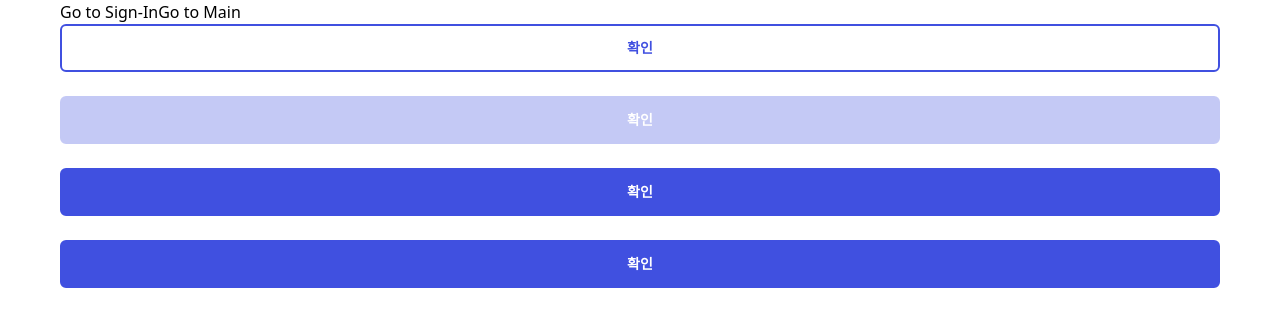
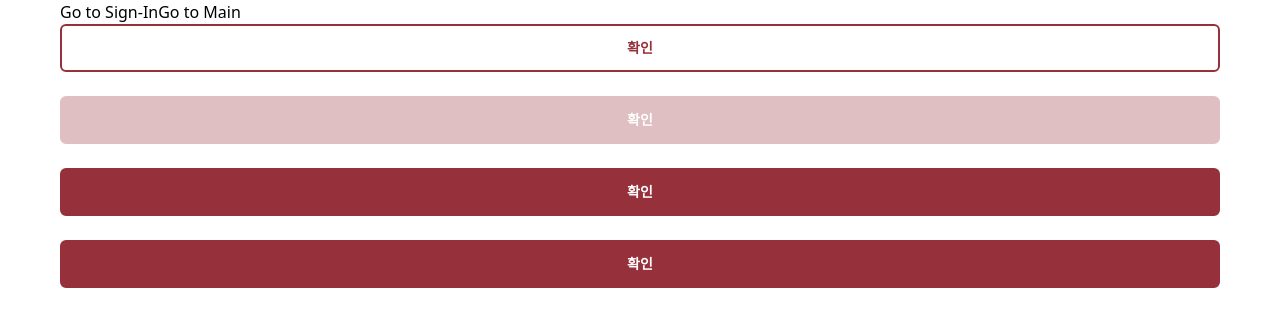
Before and after one commit to FC-MINI-4/attendance-front, a Next.js app: page / in a window 1280 px wide. Shown: the top 326 px of the page. Built offline with nearby package versions, Linux system fonts and the light colour scheme.

Commit message:
STYLE: theme colors 수정

```diff
--- a/tailwind.config.js
+++ b/tailwind.config.js
@@ -9,8 +9,8 @@ module.exports = {
   theme: {
     extend: {
       colors: {
-        primary: '#4050E0', // main blue
-        primaryHover: '#9fa6e0',
+        primary: '#96303A', // main
+        primaryHover: '#9fa6e0', // main burgundy
         secondaryHover: '#0000CC',
         secondary: '#E32636', // main red
         accent: '#51D285', // main green
@@ -20,7 +20,8 @@ module.exports = {
         subTextAndBorder: '#9CA3Af',
         mainOrange: '#FF8339', // main orange
         mainBlack: '#525252',
-        modalBorder: '#A1A1A1'
+        modalBorder: '#A1A1A1',
+        mainBlue: '#4050E0'
       }
     }
   },
```
